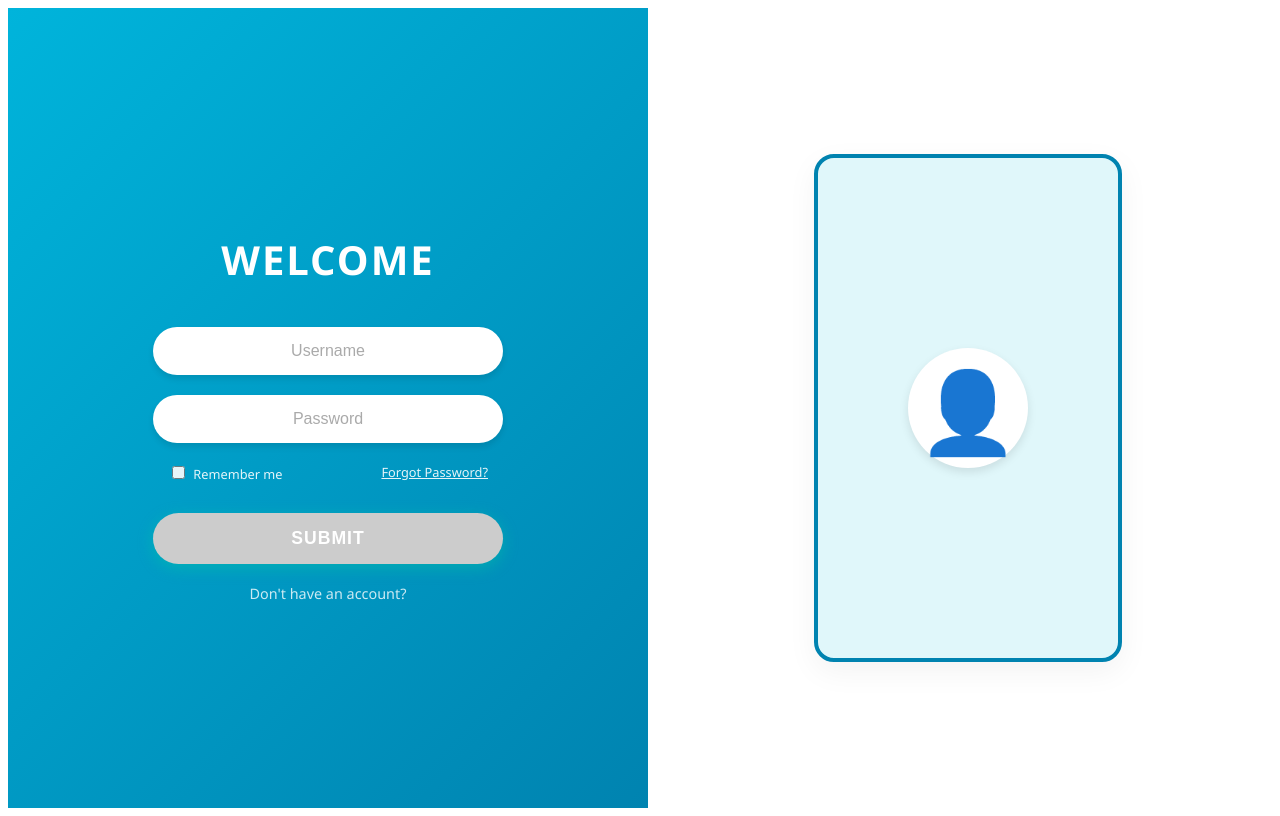
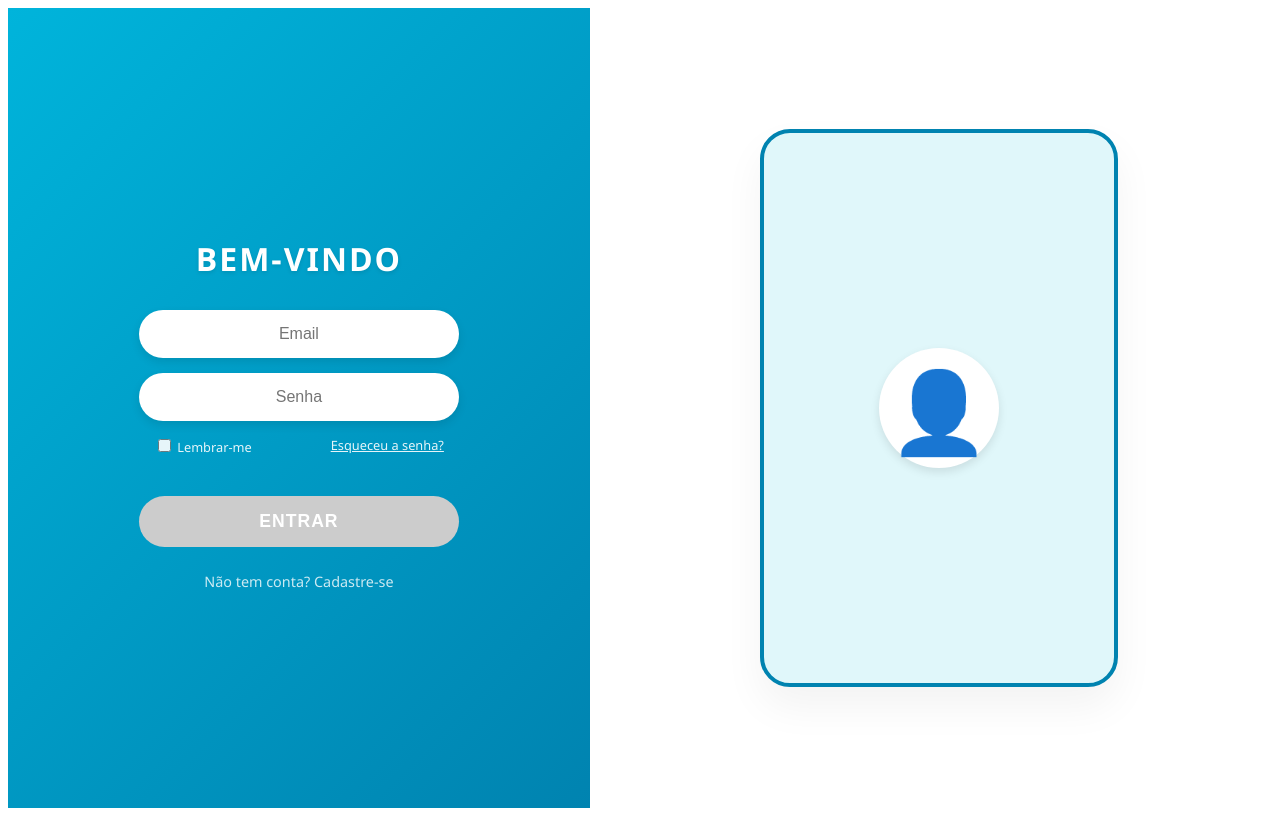
Before and after one commit to fabiocleinti-eng/BnotasWeb-Front-end, an Angular app: page /login in a window 1280 px wide. Built offline with nearby package versions, Linux system fonts and the light colour scheme.

Commit message:
atualização

```diff
--- a/src/app/features/dashboard/dashboard.html
+++ b/src/app/features/dashboard/dashboard.html
@@ -20,6 +20,10 @@
           <div class="group-label">
             <div class="color-badge" [style.backgroundColor]="group.color"></div>
             <span class="count">{{ group.notes.length }} notas</span>
+
+            <span class="group-fav-badge" *ngIf="group.favCount > 0" title="Favoritas neste grupo">
+              ★ {{ group.favCount }}
+            </span>
           </div>
           <span class="arrow">{{ group.isOpen ? '▼' : '▶' }}</span>
         </div>
@@ -37,7 +41,9 @@
 
               <div class="header-icons">
                 <span *ngIf="note.favorita" class="mini-star">★</span>
-                <button class="btn-delete-sidebar" (click)="deleteFromSidebar($event, note)" title="Excluir">🗑️</button>
+
+                <button class="btn-delete-header" (click)="deleteFromSidebar($event, note)" title="Excluir">🗑️</button>
+
                 <button class="btn-collapse" (click)="toggleCollapse($event, note)">
                   {{ note.isCollapsed ? '▼' : '▲' }}
                 </button>
--- a/src/app/features/login/login.component.css
+++ b/src/app/features/login/login.component.css
@@ -1,166 +1,36 @@
-.login-page {
-  display: flex;
-  height: 100vh;
-  width: 100vw;
-  overflow: hidden;
-  font-family: 'Segoe UI', sans-serif;
-}
+.login-page { display: flex; height: 100vh; width: 100vw; overflow: hidden; font-family: 'Segoe UI', sans-serif; }
 
-/* --- LADO ESQUERDO (AZUL) --- */
-.login-left {
-  flex: 1;
-  background: linear-gradient(135deg, #00b4db, #0083b0); /* Gradiente Azul */
-  display: flex;
-  justify-content: center;
-  align-items: center;
-  color: white;
-  position: relative;
-}
+/* ESQUERDA */
+.login-left { flex: 1; background: linear-gradient(135deg, #00b4db, #0083b0); display: flex; justify-content: center; align-items: center; color: white; position: relative; }
+.login-left::after { content: ''; position: absolute; top: 0; right: -50px; width: 100px; height: 100%; background: inherit; z-index: -1; border-radius: 0 50% 50% 0; }
 
-/* Curva decorativa na borda direita (Opcional, para charme) */
-.login-left::after {
-  content: '';
-  position: absolute;
-  top: 0; right: -50px;
-  width: 100px; height: 100%;
-  background: inherit;
-  z-index: -1;
-}
+.login-content { width: 100%; max-width: 320px; text-align: center; padding: 20px; z-index: 10; }
 
-.login-content {
-  width: 100%;
-  max-width: 350px;
-  text-align: center;
-  padding: 20px;
-}
+h2 { font-size: 2rem; letter-spacing: 2px; margin-bottom: 30px; font-weight: 600; text-transform: uppercase; text-shadow: 0 2px 4px rgba(0,0,0,0.1); }
 
-h2 {
-  font-size: 2.5rem;
-  letter-spacing: 2px;
-  margin-bottom: 40px;
-  font-weight: 600;
-  text-transform: uppercase;
-}
+.input-group { margin-bottom: 15px; text-align: left; }
+.rounded-input { width: 100%; padding: 15px 25px; border-radius: 30px; border: none; background: white; font-size: 1rem; color: #333; outline: none; box-shadow: 0 4px 10px rgba(0,0,0,0.1); text-align: center; box-sizing: border-box; transition: transform 0.2s; }
+.rounded-input:focus { transform: scale(1.02); box-shadow: 0 6px 12px rgba(0,0,0,0.15); }
 
-/* INPUTS ARREDONDADOS */
-.input-group {
-  margin-bottom: 20px;
-}
+/* Mensagem de erro do input */
+.error-msg { color: #ffcccc; font-size: 0.8rem; margin-top: 5px; padding-left: 15px; font-weight: 500; }
 
-.rounded-input {
-  width: 100%;
-  padding: 15px 25px;
-  border-radius: 30px; /* Pílula */
-  border: none;
-  background: white;
-  font-size: 1rem;
-  color: #333;
-  outline: none;
-  box-shadow: 0 4px 6px rgba(0,0,0,0.1);
-  text-align: center; /* Texto centralizado como na imagem */
-  box-sizing: border-box;
-}
-
-.rounded-input::placeholder {
-  color: #aaa;
-  font-weight: 500;
-}
-
-/* OPÇÕES (Remember me) */
-.options {
-  display: flex;
-  justify-content: space-between;
-  font-size: 0.8rem;
-  margin-bottom: 30px;
-  padding: 0 15px;
-  opacity: 0.9;
-}
-.remember-me input { margin-right: 5px; }
+.options { display: flex; justify-content: space-between; font-size: 0.8rem; margin-bottom: 30px; padding: 0 15px; opacity: 0.9; }
+.remember-me { cursor: pointer; }
 .forgot-pass { cursor: pointer; text-decoration: underline; }
 
-/* BOTÃO VERDE/TEAL */
-.btn-submit {
-  width: 100%;
-  padding: 15px;
-  border-radius: 30px;
-  border: none;
-  background-color: #00d2a0; /* Verde Água vibrante */
-  color: white;
-  font-size: 1.1rem;
-  font-weight: bold;
-  cursor: pointer;
-  box-shadow: 0 4px 15px rgba(0, 210, 160, 0.4);
-  transition: transform 0.2s;
-  letter-spacing: 1px;
-}
+.btn-submit { width: 100%; padding: 15px; border-radius: 30px; border: none; background-color: #00d2a0; color: white; font-size: 1.1rem; font-weight: bold; cursor: pointer; box-shadow: 0 4px 15px rgba(0, 210, 160, 0.4); transition: transform 0.2s; letter-spacing: 1px; margin-top: 10px; }
+.btn-submit:hover { transform: scale(1.05); background-color: #00c495; }
+.btn-submit:disabled { background-color: #ccc; cursor: not-allowed; box-shadow: none; }
 
-.btn-submit:hover {
-  transform: scale(1.05);
-  background-color: #00c495;
-}
-.btn-submit:disabled {
-  background-color: #ccc;
-  cursor: not-allowed;
-}
-
-.switch-mode {
-  margin-top: 20px;
-  font-size: 0.9rem;
-  cursor: pointer;
-  opacity: 0.8;
-}
+.switch-mode { margin-top: 25px; font-size: 0.9rem; cursor: pointer; opacity: 0.8; transition: opacity 0.2s; }
 .switch-mode:hover { opacity: 1; text-decoration: underline; }
 
+/* DIREITA */
+.login-right { flex: 1.2; background-color: white; display: flex; justify-content: center; align-items: center; }
+.decoration-circle { width: 350px; height: 550px; background: #e0f7fa; border-radius: 30px; display: flex; justify-content: center; align-items: center; box-shadow: 0 20px 40px rgba(0,0,0,0.05); border: 4px solid #0083b0; }
+.inner-circle { font-size: 5rem; background: white; width: 120px; height: 120px; border-radius: 50%; display: flex; justify-content: center; align-items: center; box-shadow: 0 4px 10px rgba(0,0,0,0.1); color: #0083b0; }
 
-/* --- LADO DIREITO (BRANCO) --- */
-.login-right {
-  flex: 1;
-  background-color: white;
-  display: flex;
-  justify-content: center;
-  align-items: center;
-}
-
-/* Simulação da Ilustração */
-.decoration-circle {
-  width: 300px;
-  height: 500px;
-  background: #e0f7fa;
-  border-radius: 20px;
-  display: flex;
-  justify-content: center;
-  align-items: center;
-  box-shadow: 0 10px 30px rgba(0,0,0,0.05);
-  border: 4px solid #0083b0;
-}
-
-.inner-circle {
-  font-size: 5rem;
-  background: white;
-  width: 120px;
-  height: 120px;
-  border-radius: 50%;
-  display: flex;
-  justify-content: center;
-  align-items: center;
-  box-shadow: 0 4px 10px rgba(0,0,0,0.1);
-}
-
-/* Toast de Erro */
-.error-toast {
-  position: absolute;
-  bottom: 20px;
-  left: 50%;
-  transform: translateX(-50%);
-  background: #ff5252;
-  color: white;
-  padding: 10px 20px;
-  border-radius: 5px;
-  box-shadow: 0 4px 10px rgba(0,0,0,0.2);
-}
-
-/* Responsivo para Celular */
-@media (max-width: 768px) {
-  .login-page { flex-direction: column; }
-  .login-right { display: none; } /* Esconde a imagem no celular */
-}
+.error-toast { position: absolute; bottom: 30px; left: 50%; transform: translateX(-50%); background: #ff5252; color: white; padding: 12px 24px; border-radius: 25px; box-shadow: 0 4px 10px rgba(0,0,0,0.2); font-weight: bold; animation: slideUp 0.3s ease; }
+@keyframes slideUp { from { opacity: 0; transform: translate(-50%, 20px); } to { opacity: 1; transform: translate(-50%, 0); } }
+@media (max-width: 800px) { .login-page { flex-direction: column; } .login-right { display: none; } .login-left::after { display: none; } }
--- a/src/app/features/login/login.component.html
+++ b/src/app/features/login/login.component.html
@@ -2,56 +2,61 @@
 
   <div class="login-left">
     <div class="login-content">
-      <h2>WELCOME</h2>
+      <h2>{{ isLoginMode ? 'BEM-VINDO' : 'CRIAR CONTA' }}</h2>
 
-      <form [formGroup]="loginForm" (ngSubmit)="onLoginSubmit()">
+      <form *ngIf="isLoginMode" [formGroup]="loginForm" (ngSubmit)="onLoginSubmit()">
 
         <div class="input-group">
-          <input
-            type="email"
-            formControlName="email"
-            placeholder="Username"
-            class="rounded-input"
-          >
+          <input type="email" formControlName="email" placeholder="Email" class="rounded-input">
+          <div *ngIf="loginForm.get('email')?.invalid && loginForm.get('email')?.touched" class="error-msg">
+            Email inválido
+          </div>
         </div>
 
         <div class="input-group">
-          <input
-            type="password"
-            formControlName="senha"
-            placeholder="Password"
-            class="rounded-input"
-          >
+          <input type="password" formControlName="senha" placeholder="Senha" class="rounded-input">
         </div>
 
         <div class="options">
-          <label class="remember-me">
-            <input type="checkbox"> Remember me
-          </label>
-          <a class="forgot-pass">Forgot Password?</a>
+          <label class="remember-me"><input type="checkbox"> Lembrar-me</label>
+          <a class="forgot-pass">Esqueceu a senha?</a>
         </div>
 
-        <button type="submit" class="btn-submit" [disabled]="loginForm.invalid">
-          SUBMIT
-        </button>
+        <button type="submit" class="btn-submit" [disabled]="loginForm.invalid">ENTRAR</button>
+      </form>
 
-        <p class="switch-mode" (click)="toggleMode()">
-          {{ isLoginMode ? "Don't have an account?" : "Already have an account?" }}
-        </p>
+      <form *ngIf="!isLoginMode" [formGroup]="registerForm" (ngSubmit)="onRegisterSubmit()">
+
+        <div class="input-group">
+          <input type="email" formControlName="email" placeholder="Seu melhor Email" class="rounded-input">
+          <div *ngIf="registerForm.get('email')?.invalid && registerForm.get('email')?.touched" class="error-msg">
+            Email inválido
+          </div>
+        </div>
+
+        <div class="input-group">
+          <input type="password" formControlName="senha" placeholder="Crie uma Senha" class="rounded-input">
+          <div *ngIf="registerForm.get('senha')?.invalid && registerForm.get('senha')?.touched" class="error-msg">
+            Mínimo 6 caracteres
+          </div>
+        </div>
+
+        <button type="submit" class="btn-submit" [disabled]="registerForm.invalid">CADASTRAR</button>
       </form>
+
+      <p class="switch-mode" (click)="toggleMode()">
+        {{ isLoginMode ? "Não tem conta? Cadastre-se" : "Já tem conta? Faça Login" }}
+      </p>
+
     </div>
   </div>
 
   <div class="login-right">
     <div class="decoration-circle">
-      <div class="inner-circle">
-        👤
-      </div>
+      <div class="inner-circle">👤</div>
     </div>
   </div>
 
-  <div *ngIf="errorMessage" class="error-toast">
-    {{ errorMessage }}
-  </div>
+  <div *ngIf="errorMessage" class="error-toast">{{ errorMessage }}</div>
 
 </div>
```
Also changed, not shown: src/app/features/dashboard/dashboard.css (+14 -6 lines), src/app/features/dashboard/dashboard.ts (+44 -41 lines).
